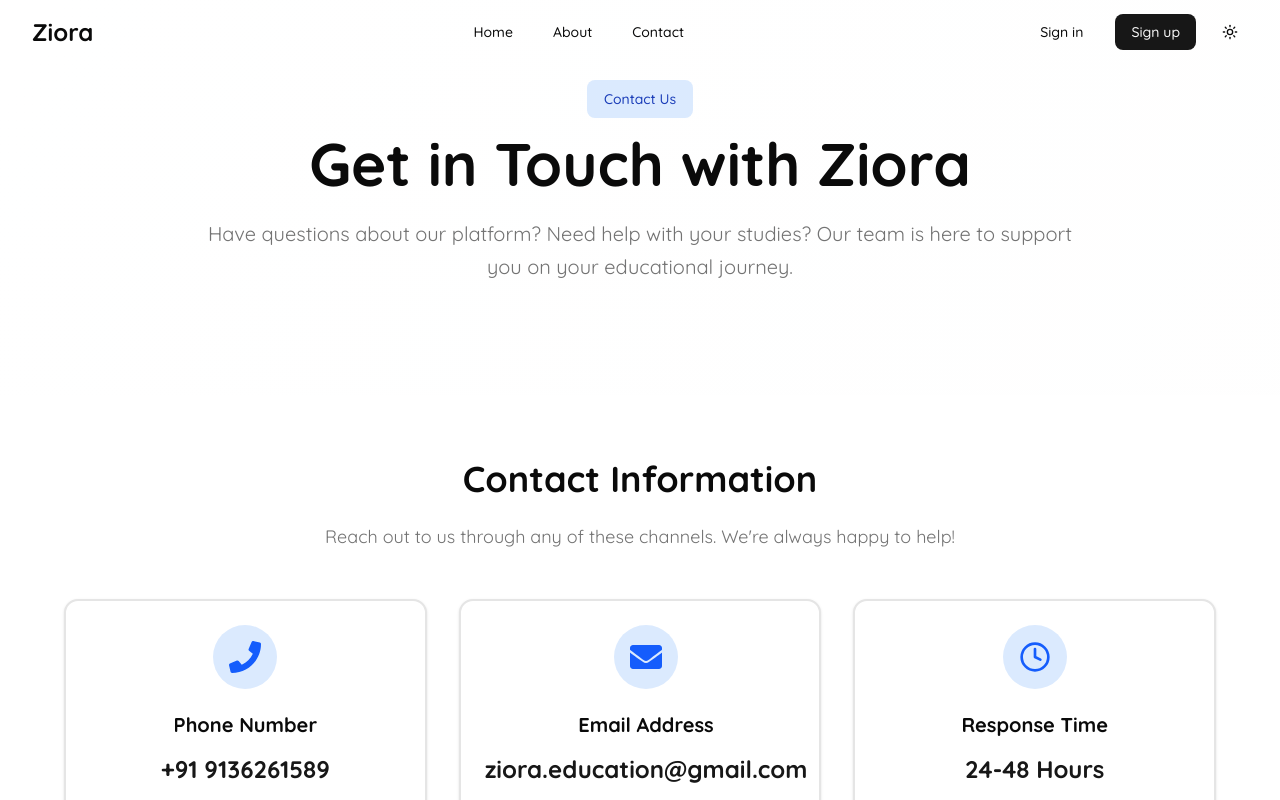
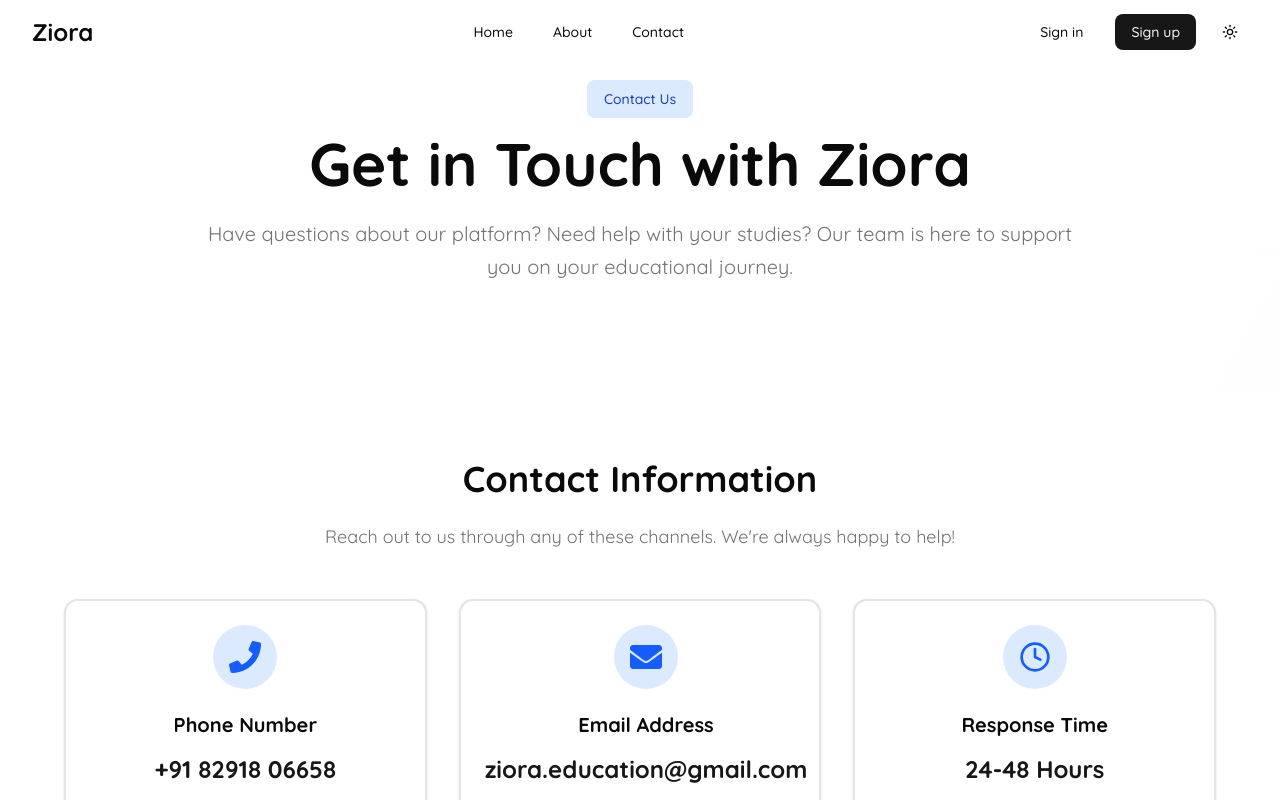
Before and after one commit to faizzz11/ziora, a Next.js app: page /contact in a window 1280 px wide. Shown: the top 800 px of the page. Built offline with nearby package versions, Linux system fonts and the light colour scheme; no server answers.

Commit message:
contact added of nishant

```diff
--- a/app/contact/page.tsx
+++ b/app/contact/page.tsx
@@ -115,7 +115,7 @@ const ContactPage = () => {
     {
       icon: FaPhone,
       title: 'Phone Number',
-      value: '+91 9136261589',
+      value: '+91 82918 06658',
       description: 'Call us for immediate assistance',
       href: 'tel:+919136261589'
     },
```
